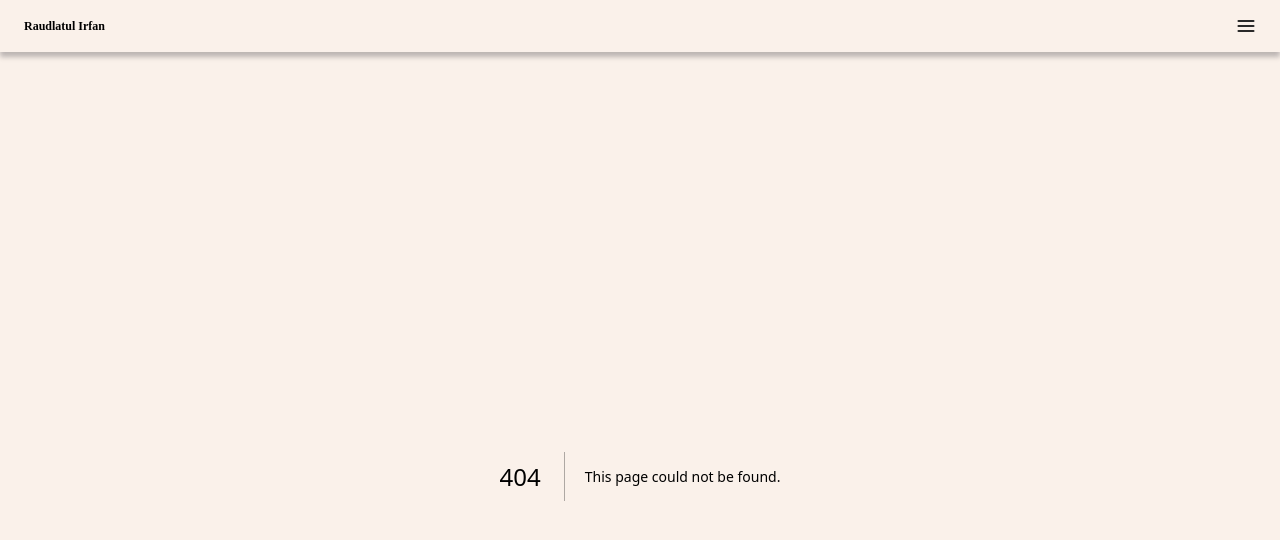
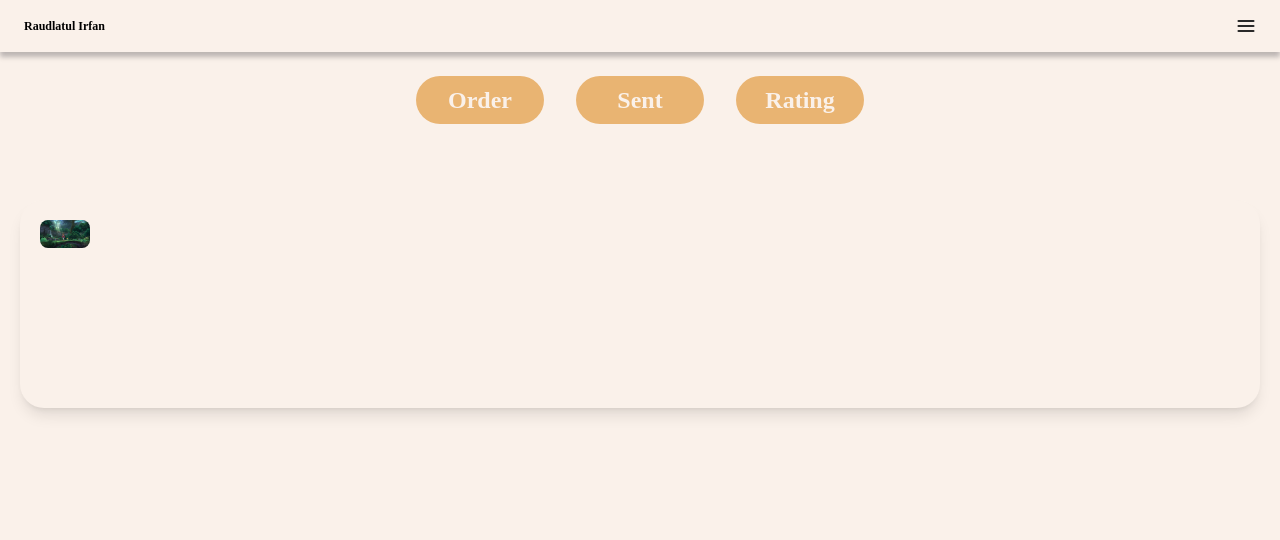
Before and after one commit to michaeltio/raudlatul_dummy, a Next.js app in the folder client/: page /order in a window 1280 px wide. Before the commit this address had no page. Shown: the top 540 px of the page. Built offline with nearby package versions, Linux system fonts and the light colour scheme.

Commit message:
page order

```diff
--- /dev/null
+++ b/client/src/app/order/page.jsx
@@ -0,0 +1,35 @@
+import React from "react";
+import Image from "next/image";
+import TopValue from "@/components/service/TopValue";
+
+export default function Service() {
+  return (
+    <>
+        <div id="mainOrder" className="">
+            <div id="navShop" className="flex flex-row gap-8 items-center justify-center">
+                <button className="bg-[#E9B472] p-2 w-32 rounded-3xl font-ptserif font-black text-2xl text-[#FAF1EA] hover:bg-[#C6975D]">Order</button>
+                <button className="bg-[#E9B472] p-2 w-32 rounded-3xl font-ptserif font-black text-2xl text-[#FAF1EA] hover:bg-[#C6975D]">Sent</button>
+                <button className="bg-[#E9B472] p-2 w-32 rounded-3xl font-ptserif font-black text-2xl text-[#FAF1EA] hover:bg-[#C6975D]">Rating</button>
+            </div>
+            <div id="cardOrders" className="flex flex-col mt-14 p-5">
+                <div id="cardOrder" className="flex flex-row bg-[#FAF1EA] shadow-lg rounded-3xl h-52">
+                    <div className="p-5 items-center justify-center">
+                        <Image
+                            src="/webp/tester.webp"
+                            alt="img item"
+                            className="rounded-lg"
+                            width={50}
+                            height={50}
+                        />
+                    </div>
+
+                    <div>
+
+                    </div>
+
+                </div>
+            </div>
+        </div>
+    </>
+  );
+}
--- /dev/null
+++ b/client/src/components/order/Order.jsx
@@ -0,0 +1,10 @@
+import Image from "next/image";
+
+export default function Order({})
+{
+    return (
+        <div id="cardOrder" className="">
+
+        </div>
+    )
+}
```
